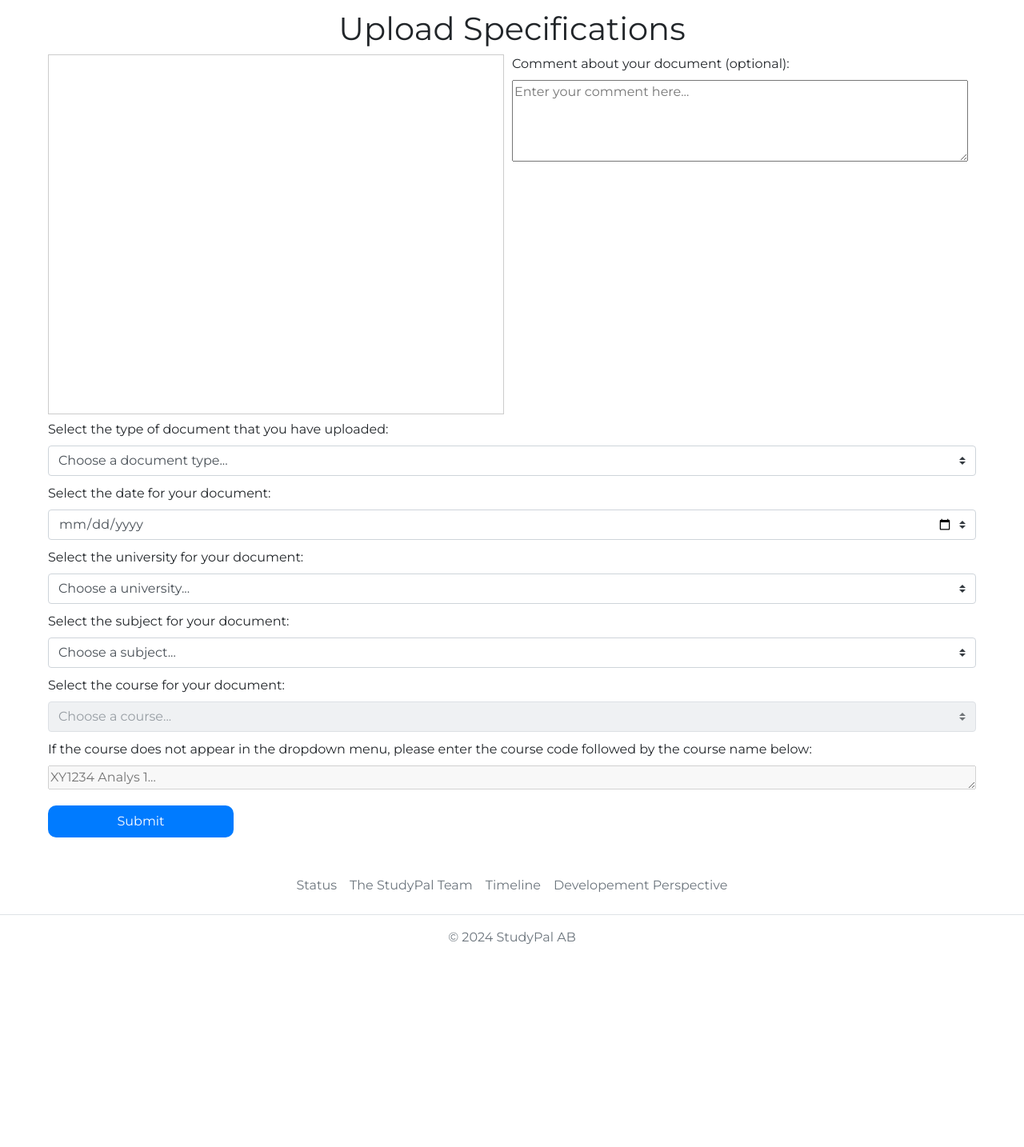
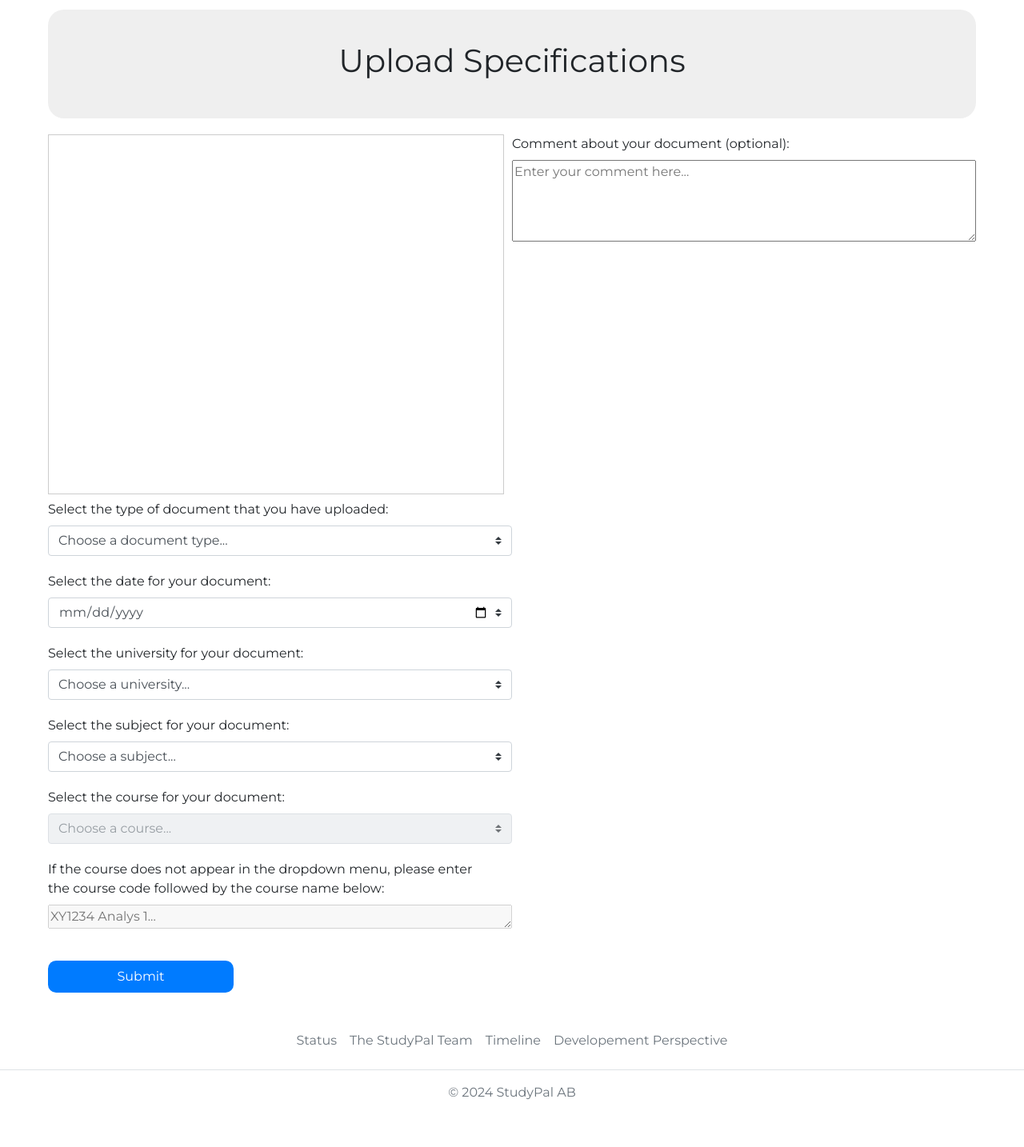
Before and after one commit to AlexNordenhog/Studypal, a Flask app: page /upload/specifications/1 in a window 1280 px wide. Shown: the part 68-1502 px from the top of the page at 80% size. Before the commit the page ends 1249 px from the top, so only its background shows below. Run offline with Flask 3, Linux system fonts and the light colour scheme; data that the repository does not hold is empty; some libraries are stand-ins or nearby versions.

Commit message:
Upload spec design

```diff
--- a/website/templates/upload_specifications.html
+++ b/website/templates/upload_specifications.html
@@ -10,14 +10,33 @@
     body {
       font-family: Arial, sans-serif;
     }
+    .header-container {
+      background-color: #efefef;
+      text-align: center;
+      padding: 40px 20px;
+      margin-bottom: 20px;
+      border-radius: 20px;
+    }
+
+
+    .header {
+      margin: 0;
+      font-size: 48px;
+      font-weight: normal;
+      color: #333;
+    }
     .container {
+      display: grid;
+      grid-template-columns: 1fr;
+      grid-template-rows: auto;
       max-width: 1200px;
       margin: 20px auto;
       padding: 0 20px;
+      font-family: "montserrat", sans-serif;
     }
     .header {
       text-align: center;
-      margin-bottom: 20px;
+      margin-bottom: 24px;
     }
     .flex-container {
       display: flex;
@@ -42,40 +61,51 @@
       color: white;
       border: none;
       cursor: pointer;
-      width: 100%; /* Make the button expand to the width of the container */
+      width: 100%;
       padding: 8px;
-      border-radius: 10px; /* Rounded corners */
+      border-radius: 10px;
       display: inline-block;
       margin: 0 auto;
     }
     .submit-button:hover {
       background-color: #0056b3;
     }
-    .custom-select, .custom-entry {
-      width: 100%;
+    .custom-select{
+      width: 50%;
       display: block;
-      margin-bottom: 10px;
+      margin-bottom: 20px;
+    }
+
+    .custom-entry {
+      width: 580px;
+      display: block;
+      margin-bottom: 20px;
+
     }
     #uploadForm {
       display: flex;
       flex-direction: column;
-      align-items: center; /* Centers children horizontally */
+      align-items: center;
       width: 100%;
       max-width: 600px;
       margin: auto;
     }
-    .button-container { /* New container for the button to center it */
+    .button-container {
       display: flex;
       text-align: center;
       width: 20%;
-      justify-content: center; /* Center the button inside this container */
-      margin-top: 20px; /* Add some space above the button */
+      justify-content: center;
+      margin-top: 20px;
     }
   </style>
 </head>
 <body>
   <div class="container">
-    <h1 style="text-align: center;">Upload Specifications</h1>
+    <div class="header-container">
+      <h1 class=".header">Upload Specifications</h1>
+    </div>
+
+  <div>
     <form id="specificationsForm" action="/your-submission-endpoint" method="post">
       <div class="flex-container">
         <div class="pdf-preview-container">
@@ -86,8 +116,11 @@
           <textarea id="documentComment" name="documentComment" rows="4" cols="50" class="custom-entry" placeholder="Enter your comment here..."></textarea>
         </div>
       </div>
+    </div>
+
 
     <!-- Document Type Dropdown-->
+
     <label for="documentType"
       >Select the type of document that you have uploaded:
     </label>
@@ -179,8 +212,8 @@
 
     <!-- Manual course entry if course not in database, initially disabled -->
     <label for="manualDocumentCourse"
-      >If the course does not appear in the dropdown menu, please enter the
-      course code followed by the course name below:
+      >If the course does not appear in the dropdown menu, please enter
+      <br> the course code followed by the course name below:
     </label>
     <textarea
       class="custom-entry"
```
